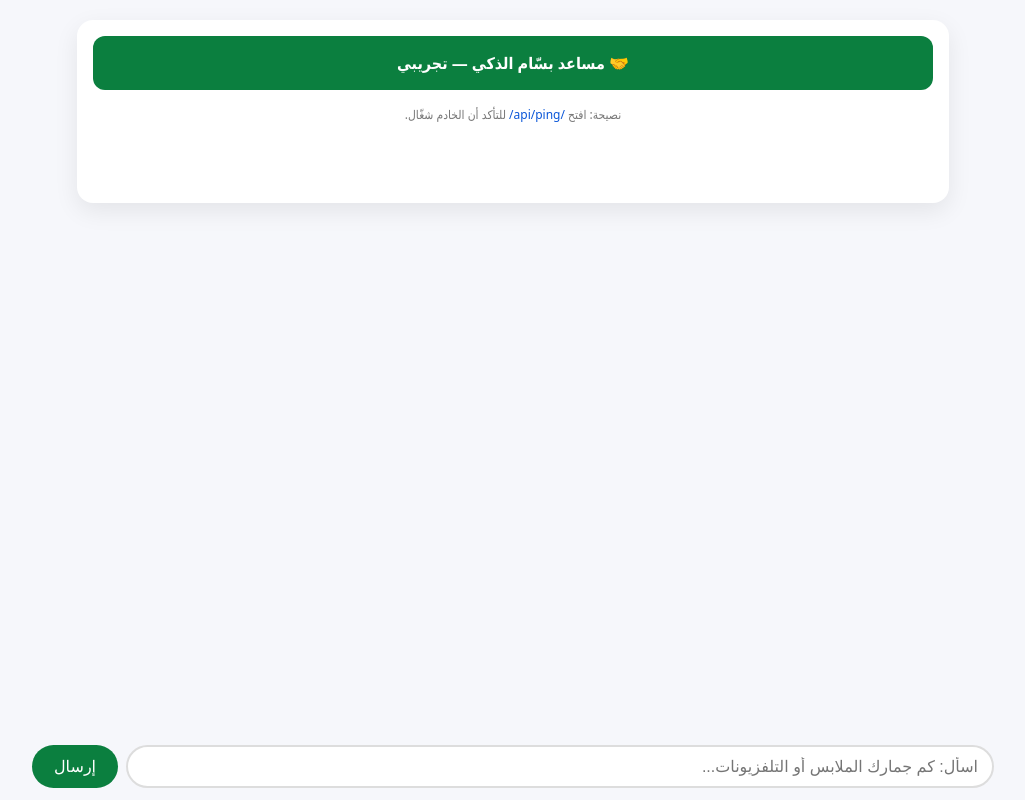
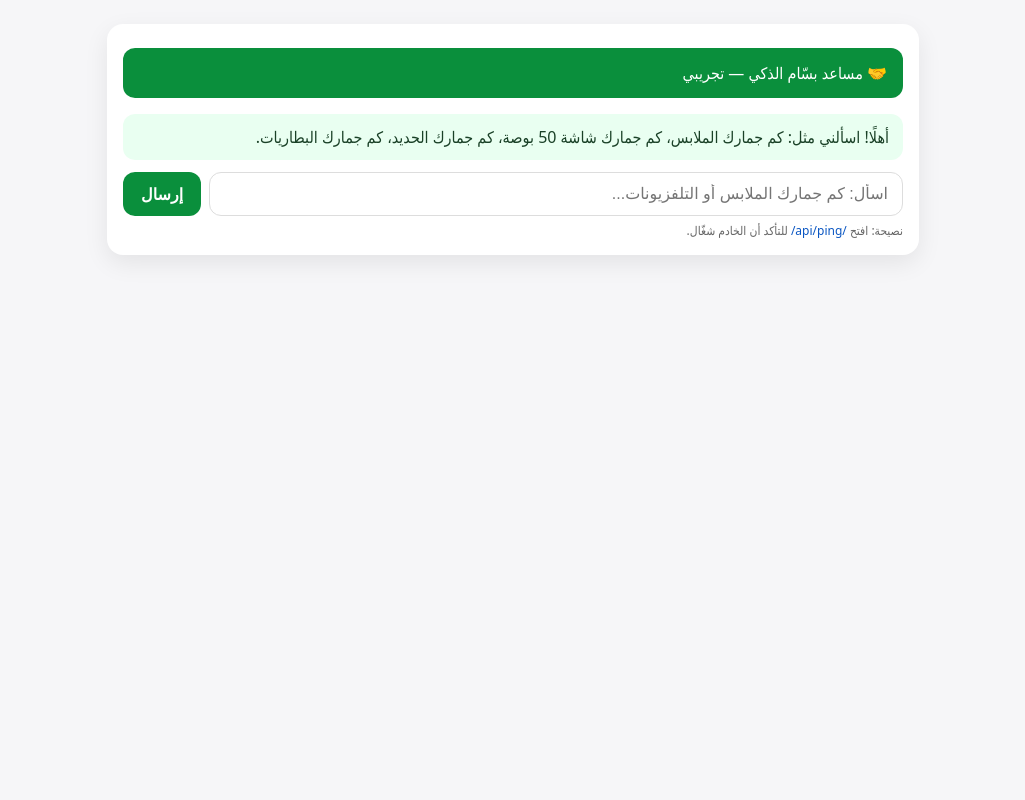
Before and after one commit to bassam-st/BASSAM71, a website: page public/index.html in a window 1280 px wide. Shown: the whole page, without its empty margins (127-1152 px from the left). Drawn offline with Linux system fonts and the light colour scheme.

Commit message:
Update index.html

```diff
--- a/public/index.html
+++ b/public/index.html
@@ -2,37 +2,32 @@
 <html lang="ar" dir="rtl">
 <head>
   <meta charset="utf-8" />
-  <meta name="viewport" content="width=device-width,initial-scale=1" />
+  <meta name="viewport" content="width=device-width, initial-scale=1" />
   <title>مساعد بسّام الذكي — تجريبي</title>
   <style>
-    body{font-family:system-ui,Segoe UI,Tahoma; background:#f6f7fb; margin:0}
-    .wrap{max-width:840px; margin:20px auto; background:#fff; border-radius:16px; padding:16px 16px 80px; box-shadow:0 8px 24px rgba(0,0,0,.08)}
-    .head{background:#0b7f3f; color:#fff; padding:16px; border-radius:12px; margin-bottom:16px; text-align:center; font-weight:700}
-    .msg{border-radius:12px; padding:12px; margin:8px 0; line-height:1.7}
-    .bot{background:#e7fff0}
-    .you{background:#eef3ff; text-align:right}
-    form{position:fixed; bottom:12px; left:0; right:0; display:flex; gap:8px; justify-content:center}
-    form .box{width:840px; max-width:calc(100% - 120px); display:flex; background:#fff; padding:8px 12px; border:2px solid #ddd; border-radius:48px}
-    input{flex:1; font-size:16px; border:none; outline:none}
-    button{background:#0b7f3f; color:#fff; border:none; padding:12px 22px; border-radius:48px; font-size:16px}
-    a{color:#0a56d8; text-decoration:none}
-    .hint{font-size:12px; color:#777; text-align:center; margin-top:6px}
+    body { font-family: system-ui, -apple-system, Segoe UI, Tahoma, Arial; background:#f6f6f8; margin:0 }
+    .wrap { max-width: 780px; margin: 24px auto; background:#fff; border-radius:16px; padding:16px; box-shadow:0 8px 24px rgba(0,0,0,.08) }
+    .msg { padding:12px 14px; border-radius:12px; margin:8px 0; white-space:pre-wrap }
+    .bot { background:#e9fff1; color:#1a4127 }
+    .you { background:#ecf1ff; color:#122048; text-align:left }
+    .head { background:#0a8f3c; color:#fff; padding:14px 16px; border-radius:12px; margin:8px 0 16px }
+    .row { display:flex; gap:8px }
+    input { flex:1; padding:12px 14px; border-radius:12px; border:1px solid #ddd; font-size:16px }
+    button { padding:12px 18px; border:none; border-radius:12px; background:#0a8f3c; color:#fff; font-weight:600; font-size:16px }
+    a { color:#0a56c2; text-decoration:none }
+    .tip { font-size:12px; color:#666; margin-top:6px }
   </style>
 </head>
 <body>
   <div class="wrap">
     <div class="head">🤝 مساعد بسّام الذكي — تجريبي</div>
     <div id="chat"></div>
-    <div class="hint">نصيحة: افتح <a href="/api/ping/" target="_blank">/api/ping/</a> للتأكد أن الخادم شغّال.</div>
+    <div class="row" style="margin-top:12px">
+      <input id="q" placeholder="اسأل: كم جمارك الملابس أو التلفزيونات..." />
+      <button id="send">إرسال</button>
+    </div>
+    <div class="tip">نصيحة: افتح <a href="/api/ping/">/api/ping/</a> للتأكد أن الخادم شغّال.</div>
   </div>
-
-  <form id="f">
-    <div class="box">
-      <input id="q" placeholder="اسأل: كم جمارك الملابس أو التلفزيونات..." />
-    </div>
-    <button>إرسال</button>
-  </form>
-
-  <script src="/chat.js"></script>
+  <script src="./chat.js"></script>
 </body>
 </html>
```
